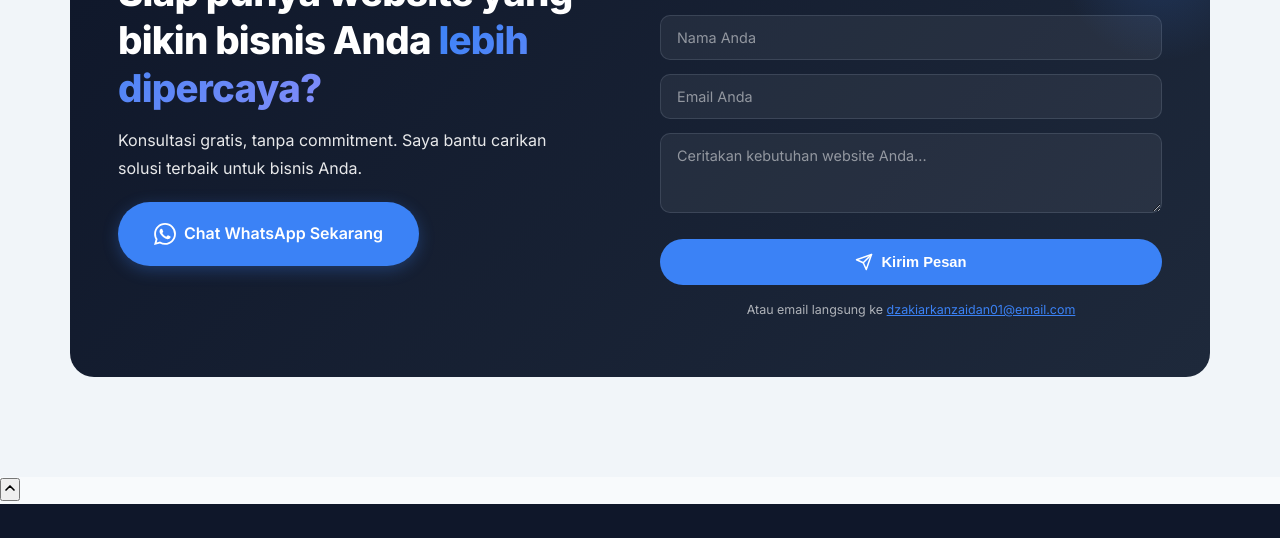
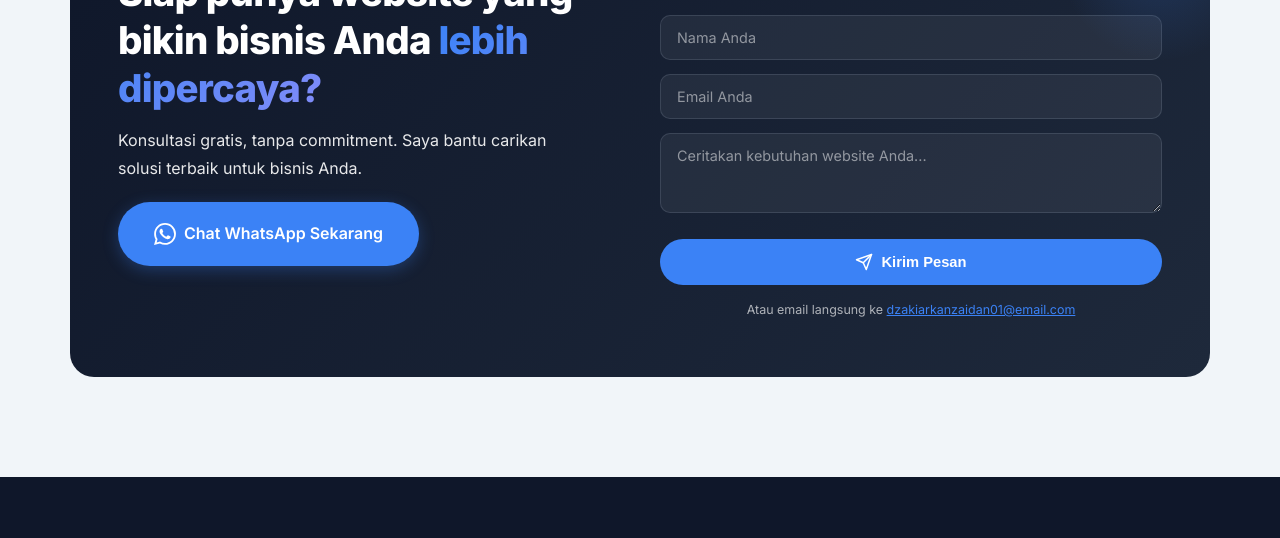
Before and after one commit to dzakiarkanz/personal_branding_dzaki, a plain HTML site: page index.html in a window 1280 px wide. Shown: the part 4315-4853 px from the top of the page. Drawn offline with Linux system fonts and the light colour scheme.

Commit message:
hapus tombol gak jelas

```diff
--- a/index.html
+++ b/index.html
@@ -442,10 +442,6 @@
     <a href="#kontak" class="scroll-nav__dot" data-tooltip="Kontak" aria-label="Kontak">
       <span class="scroll-nav__indicator"></span>
     </a>
-    <div class="scroll-nav__line"></div>
-    <button class="scroll-nav__top" id="scrollTop" aria-label="Scroll ke atas">
-      <svg width="16" height="16" viewBox="0 0 24 24" fill="none" stroke="currentColor" stroke-width="2.5" stroke-linecap="round" stroke-linejoin="round"><polyline points="18 15 12 9 6 15"/></svg>
-    </button>
   </div>
 
   <!-- ====== FOOTER ====== -->
```
